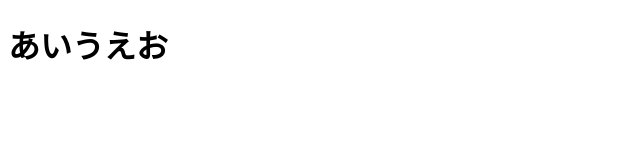
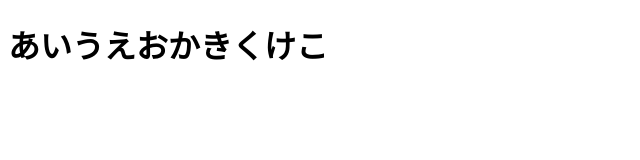
Before and after one commit to hide-code/git_training, a plain HTML site: page index.html in a window 1280 px wide. Shown: the whole page, without its empty margins (0-640 px from the left). Drawn offline with Linux system fonts and the light colour scheme.

Commit message:
practice２回目

```diff
--- a/index.html
+++ b/index.html
@@ -7,6 +7,6 @@
   <title>Document</title>
 </head>
 <body>
-  <h1>あいうえお</h1>
+  <h1>あいうえおかきくけこ</h1>
 </body>
 </html>
```
